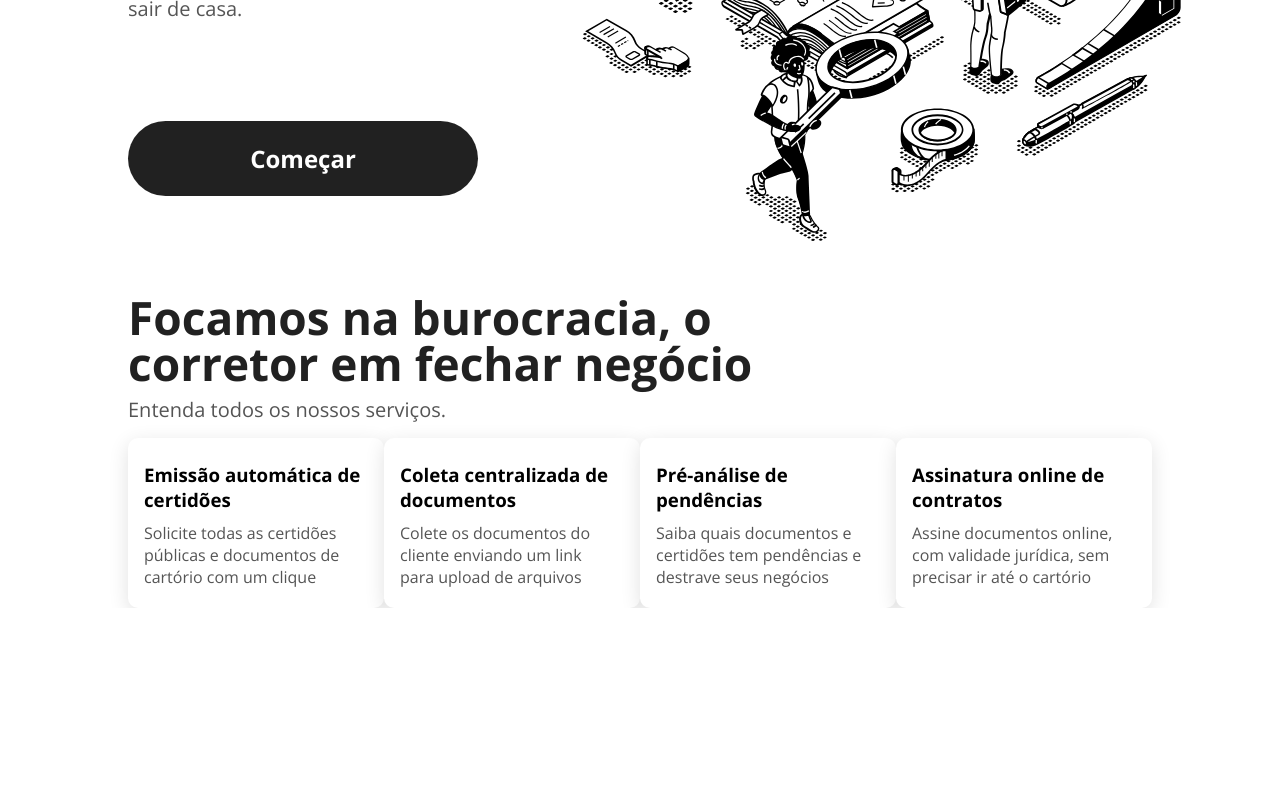
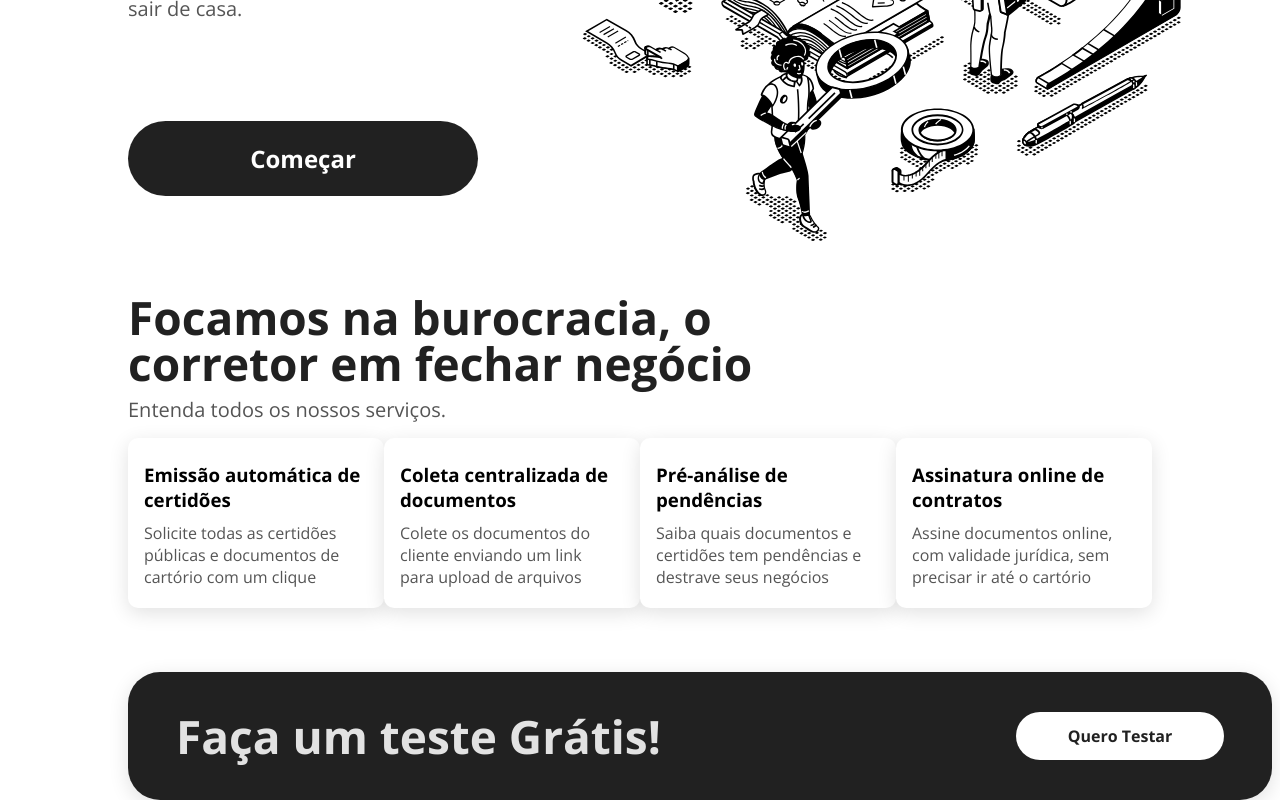
Before and after one commit to JBezerra/propi-landing-page, a Next.js app: page / in a window 1280 px wide. Shown: the part 418-1218 px from the top of the page. Before the commit the page ends 1026 px from the top, so only its background shows below. Built offline with nearby package versions, Linux system fonts and the light colour scheme.

Commit message:
feat(test-drive): test-drive section implemented

```diff
--- a/pages/index.js
+++ b/pages/index.js
@@ -60,7 +60,13 @@ export default function Landing() {
               <p>Assine documentos online, com validade jurídica, sem precisar ir até o cartório</p>
             </div>
           </div>
+        </div>
+      </div>
 
+      <div className={styles.testDriveContainer}>
+        <h1>Faça um teste Grátis!</h1>
+        <div className={styles.testDriveButtonContainer}>
+          <h4>Quero Testar</h4>
         </div>
       </div>
 
--- a/styles/Landing.module.css
+++ b/styles/Landing.module.css
@@ -1,6 +1,6 @@
 #landingContainer {
+    height: 100vh;
     padding-top: 32px;
-    height: 100vh;
 }
 
 .topContainer img {
@@ -13,7 +13,6 @@
     grid-template-rows: 1fr;
     grid-template-columns: 1fr 1fr;
     grid-template-areas: "title hero";
-    padding-top: 0px;
 }
 
 .welcomeTextContainer {
@@ -21,7 +20,6 @@
     display: flex;
     flex-direction: column;
     justify-content: space-around;
-    /* background-color: red; */
 }
 
 .welcomeTitleContainer h1 {
@@ -66,20 +64,20 @@
 }
 
 .featureContainer h1 {
-    padding-top: 48px;
     width: 654px;
     font: 800 46px Open Sans;
     line-height: 46px;
     color: rgba(0, 0, 0, 0.87);
+    padding-top: 48px;
 }
 
 .featureContainer p {
-    padding-top: 10px;
     width: 528px;
     height: 30px;
     font: normal 20px Open Sans;
     line-height: 27px;
     color: rgba(0, 0, 0, 0.67);
+    padding-top: 10px;
 }
 
 .featureItemsContainer {
@@ -95,7 +93,6 @@
     align-items: center;
     justify-content: center;
     flex-direction: row;
-
     width: 264px;
     height: 170px;
     background: #FFFFFF;
@@ -120,3 +117,42 @@
     line-height: 22px;
     color: rgba(0, 0, 0, 0.67);
 }
+
+.testDriveContainer {
+    width: 1144px;
+    height: 128px;
+    background: rgba(0, 0, 0, 0.87);
+    box-shadow: 0px 5px 20px rgba(0, 0, 0, 0.12);
+    border-radius: 32px;
+    display: flex;
+    align-items: center;
+    justify-content: space-between;
+    padding: 0 48px;
+    margin-top: 64px;
+}
+
+.testDriveContainer h1 {
+    font: 800 46px Open Sans;
+    color: rgba(255, 255, 255, 0.87);
+    padding-top: 0px;
+}
+
+.testDriveButtonContainer {
+    display: flex;
+    align-items: center;
+    justify-content: center;
+    width: 208px;
+    height: 48px;
+    background: #FFFFFF;
+    border-radius: 40px;
+    transition: opacity 0.3s;
+}
+
+.testDriveButtonContainer:hover {
+    opacity: 0.6;
+}
+
+.testDriveButtonContainer h4 {
+    font: bold 16px Open Sans;
+    color: rgba(0, 0, 0, 0.87);
+}
```
